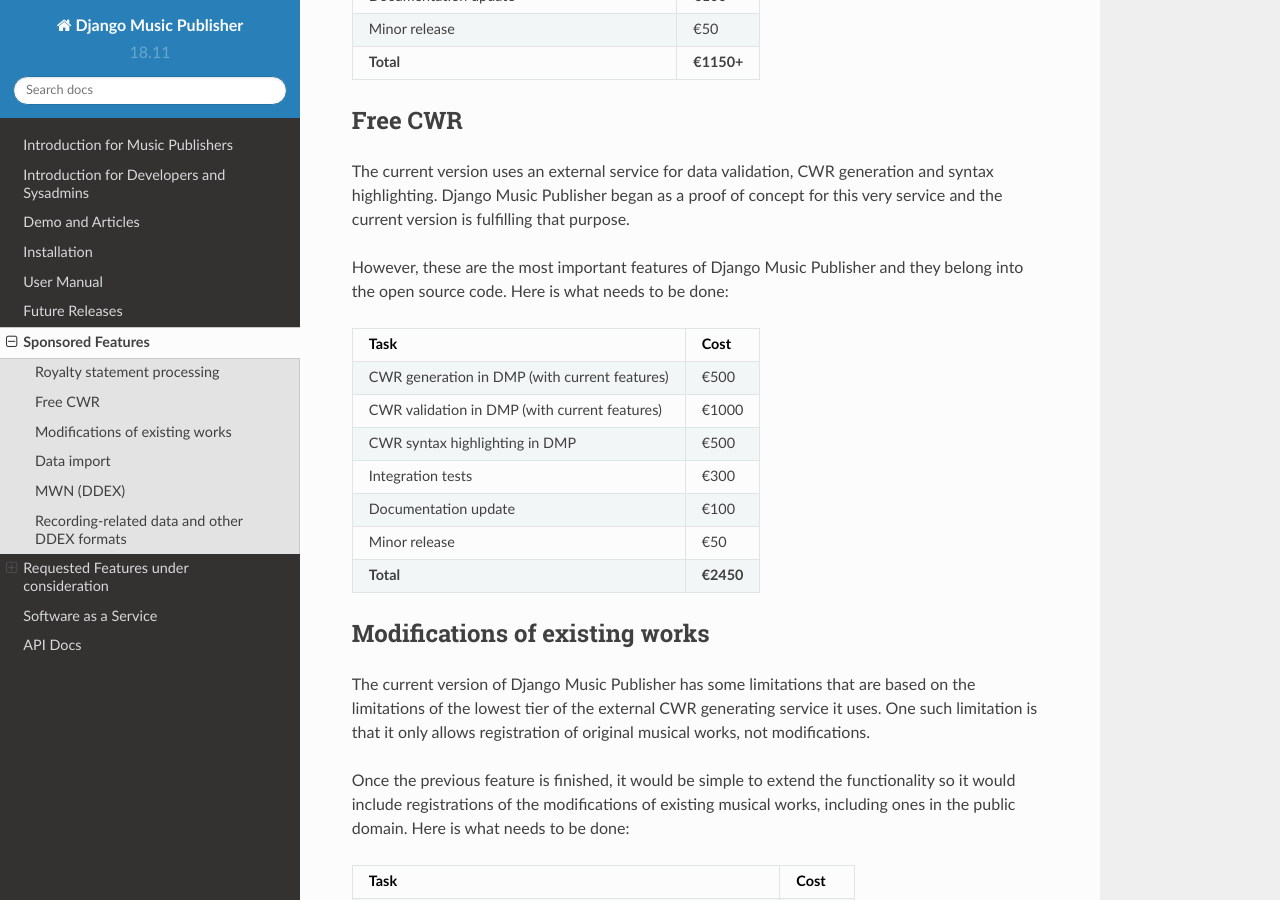
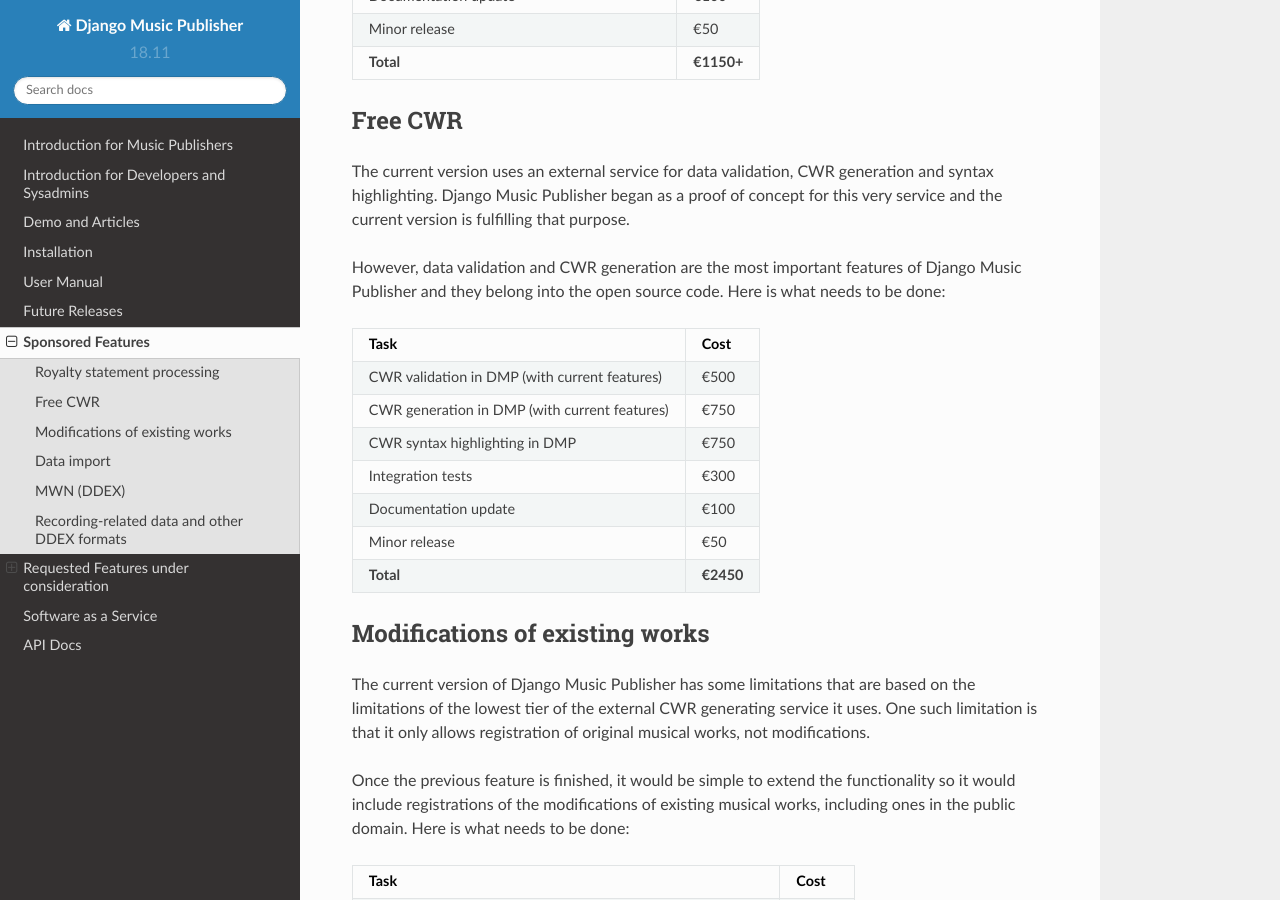
Before and after one commit to matijakolaric-com/django-music-publisher, a Sphinx documentation site: the page built from docs/features.rst, in a window 1280 px wide and 900 px high, scrolled down 801 px. Built offline with Sphinx 7.4.7 and the Read the Docs theme 2.0.0, drawn with Linux system fonts in a browser that asks for light colours.

Commit message:
Update features.rst

```diff
--- a/docs/features.rst
+++ b/docs/features.rst
@@ -30,19 +30,20 @@
 
 The current version uses an external service for data validation, CWR generation and syntax highlighting. Django Music Publisher began as a proof of concept for this very service and the current version is fulfilling that purpose.
 
-However, these are the most important features of Django Music Publisher and they belong into the open source code. Here is what needs to be done:
+However, data validation and CWR generation are the most important features of Django Music Publisher and they belong into the open source code. Here is what needs to be done:
 
 =================================================== =========
 Task                                                Cost
 =================================================== =========
-CWR generation in DMP (with current features)       €500
-CWR validation in DMP (with current features)       €1000
-CWR syntax highlighting in DMP                      €500
+CWR validation in DMP (with current features)       €500
+CWR generation in DMP (with current features)       €750
+CWR syntax highlighting in DMP                      €750
 Integration tests                                   €300
 Documentation update                                €100
 Minor release                                       €50
 **Total**                                           **€2450**
 =================================================== =========
+
 
 Modifications of existing works
 -------------------------------
```
